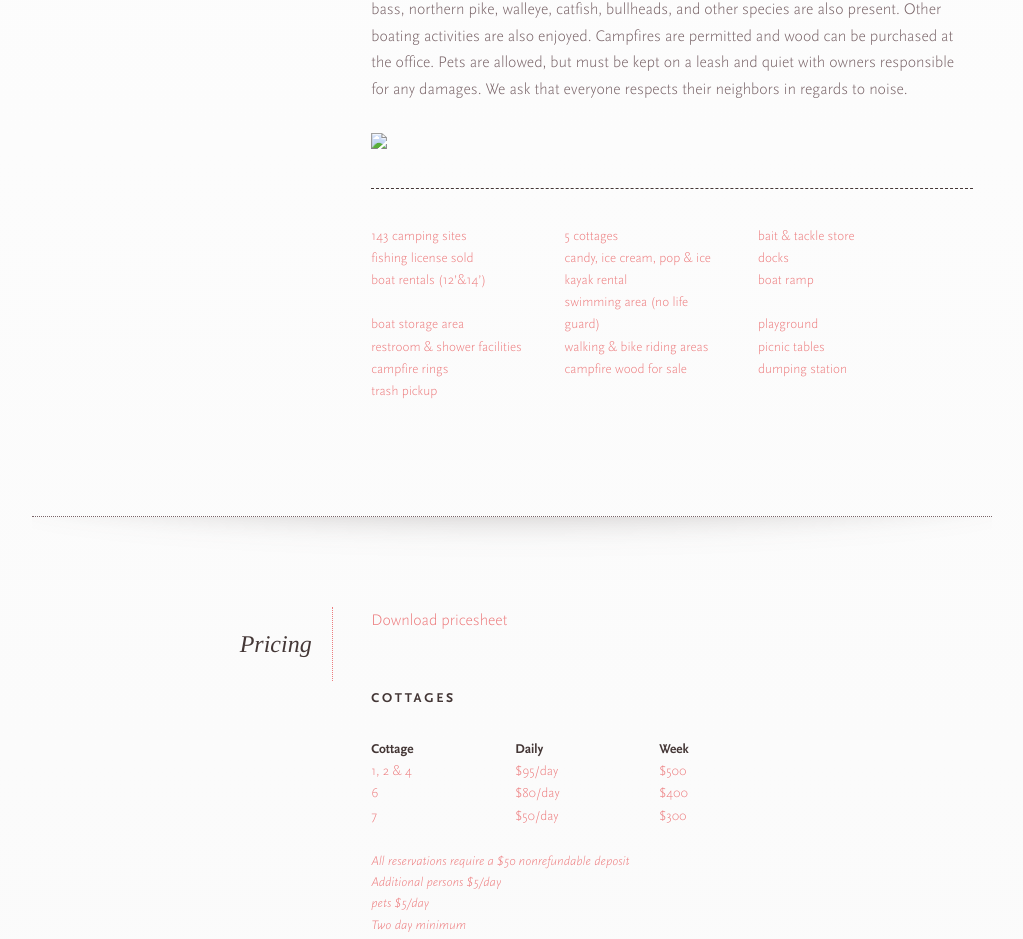
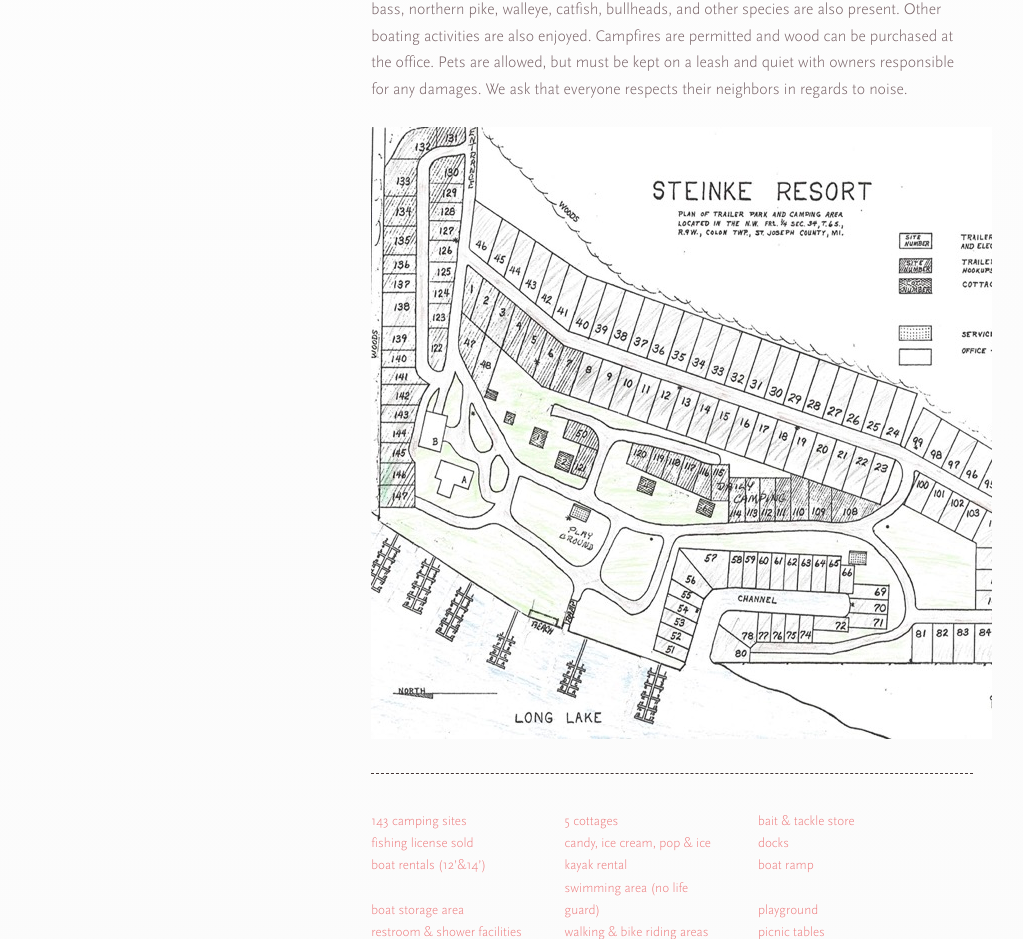
Before and after one commit to ryanglaze-zz/steinkeresort, a website: page index.html in a window 1280 px wide. Shown: the part 1678-2617 px from the top of the page, without its empty margins (128-1151 px from the left). Drawn offline with nearby package versions, Linux system fonts and the light colour scheme.

Commit message:
Update index.html

```diff
--- a/index.html
+++ b/index.html
@@ -81,7 +81,7 @@
             18’, an area of 225 acres, and is 1 ½ miles in length. The Resort is located on the south east portion of the lake near the inlet of the Big Swan Creek. The lake provides excellent panfishing for bluegills and crappies, large mouth bass, northern
             pike, walleye, catfish, bullheads, and other species are also present. Other boating activities are also enjoyed. Campfires are permitted and wood can be purchased at the office. Pets are allowed, but must be kept on a leash and quiet with
             owners responsible for any damages. We ask that everyone respects their neighbors in regards to noise.</p>
-            <p><img src="img/Scan_0037.pdf"></p>
+            <p><img src="img/Scan_0037.jpg"></p>
           <hr>
           <ul>
             <li>143 camping sites</li>
```
